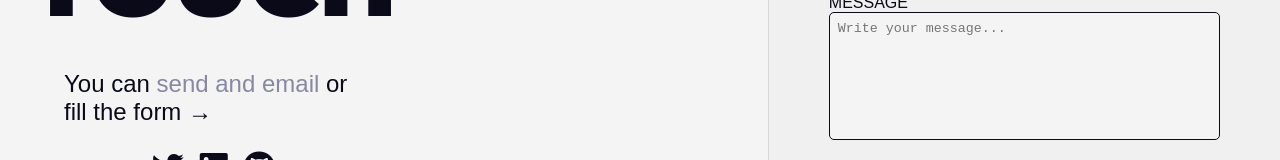
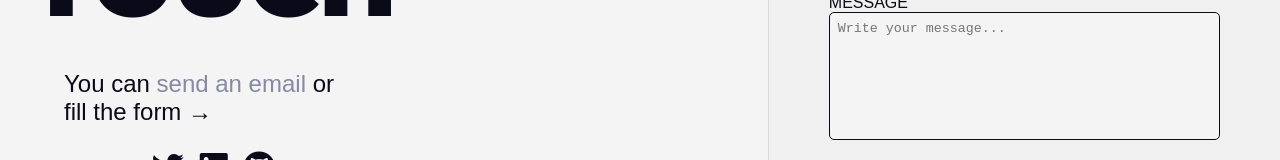
Before and after one commit to quecot/portfolio, a React (Vite) app: page / in a window 1280 px wide. Shown: the part 1139-1299 px from the top of the page. Built offline with nearby package versions, Linux system fonts and the light colour scheme.

Commit message:
fix: typo

```diff
--- a/src/components/contact_page.tsx
+++ b/src/components/contact_page.tsx
@@ -25,7 +25,7 @@ const ContactPage:React.FC = () => {
           <h2>
             You can
             {' '}
-            <button onClick={openContactMail} type="button">send and email</button>
+            <button onClick={openContactMail} type="button">send an email</button>
             {' '}
             or fill the form →
           </h2>
@@ -52,15 +52,15 @@ const ContactPage:React.FC = () => {
             <form id="form" onSubmit={handleFormSubmit}>
               <div id="form-name" className="form-field">
                 <span>NAME</span>
-                <input type="text" placeholder="What is your name?" />
+                <input type="text" required placeholder="What is your name?" />
               </div>
               <div id="form-email" className="form-field">
                 <span>EMAIL ADDRESS</span>
-                <input type="text" placeholder="email@example.com" />
+                <input type="text" required placeholder="email@example.com" />
               </div>
               <div id="form-message" className="form-field">
                 <span>MESSAGE</span>
-                <textarea placeholder="Write your message..." />
+                <textarea required placeholder="Write your message..." />
               </div>
               <button type="submit">Submit</button>
             </form>
```
